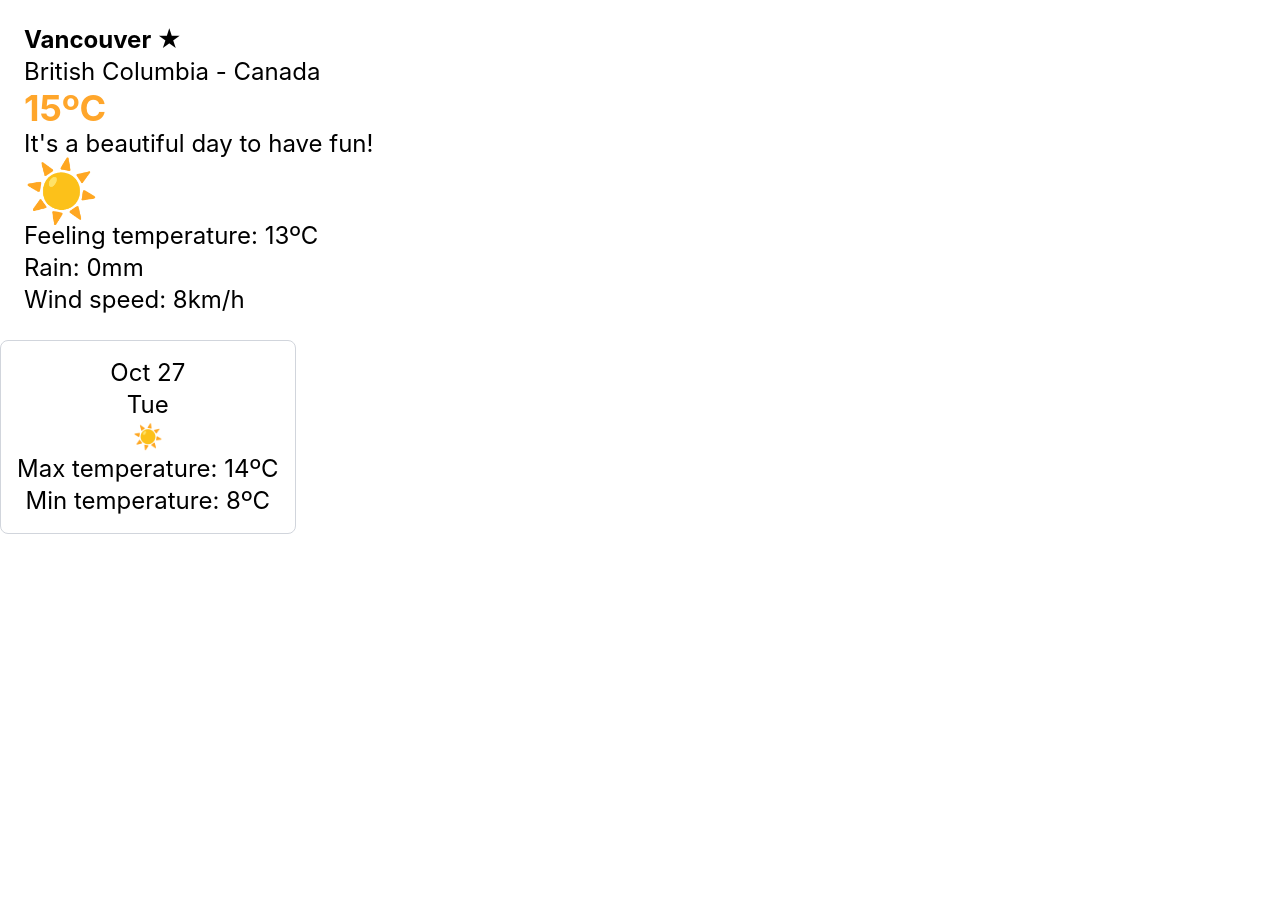
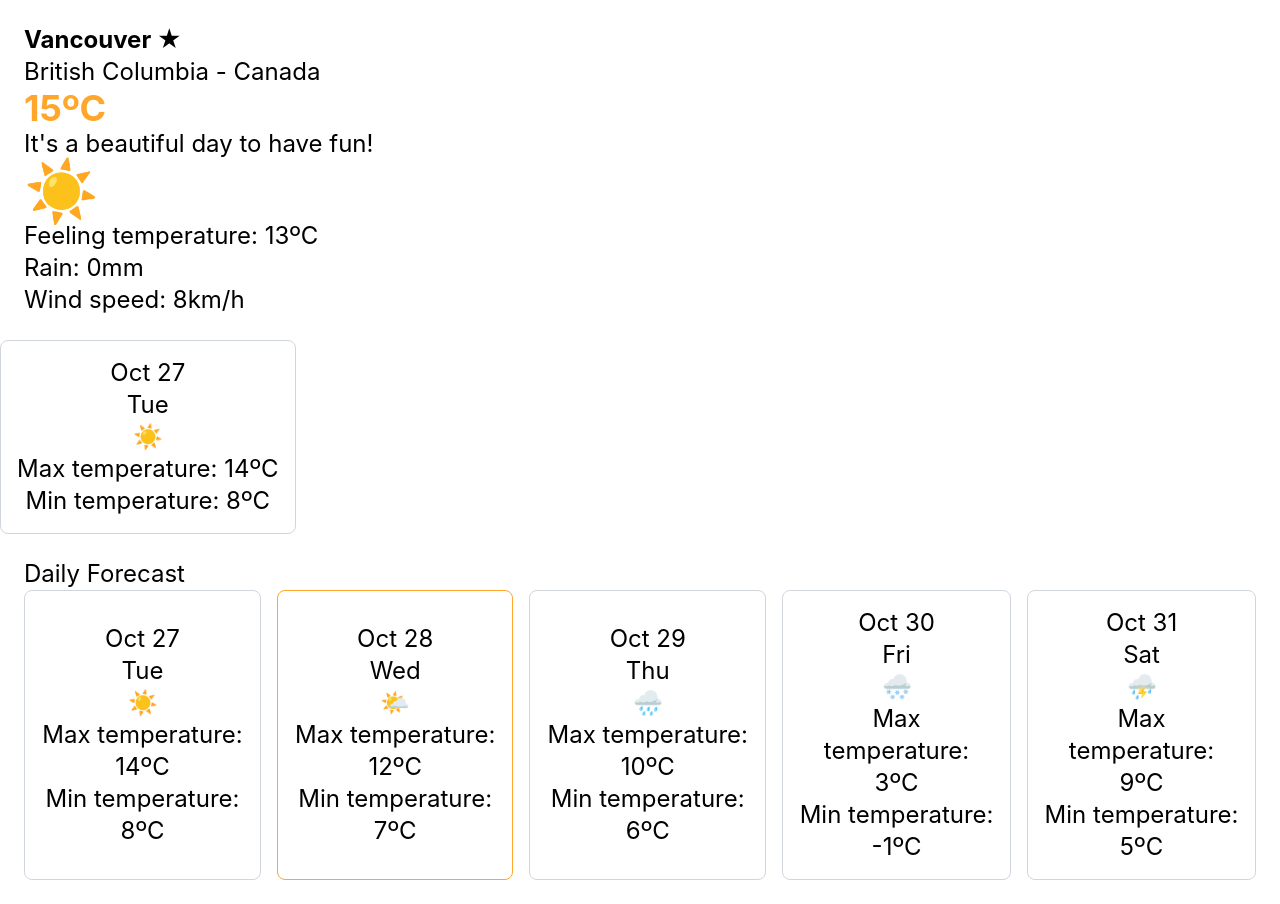
Before and after one commit to nakatanisae/Weather-app, a React (Vite) app in the folder react-app/: page / in a window 1280 px wide. Before the commit the page ends 800 px from the top, so only its background shows below. Built offline with nearby package versions, Linux system fonts and the light colour scheme.

Commit message:
Create DailyForecast component and connect to App.jsx

```diff
--- a/react-app/src/App.jsx
+++ b/react-app/src/App.jsx
@@ -1,6 +1,7 @@
 import CurrentWeather from './components/CurrentWeather'
 import {dummyWeather} from './data/dummyWeather'
 import  ForecastCard from './components/ForecastCard'
+import  DailyForecast from './components/DailyForecast'
 
 function App() {
   return (
@@ -17,6 +18,11 @@ function App() {
         onClick={()=> console.log("clicked")}
 
       />
+      <DailyForecast
+        days={dummyWeather.daily}
+        selectedDate="2026-10-28"
+        onSelectDate={(date) => console.log(date)}
+      />
 
     </main>
   )
--- /dev/null
+++ b/react-app/src/components/DailyForecast.jsx
@@ -0,0 +1,21 @@
+import ForecastCard from "./ForecastCard";
+
+function DailyForecast({days, selectedDate, onSelectDate}){
+    return (
+        <section className="p-6">
+        <h2 className="text-2xl">Daily Forecast</h2>
+        <div className="flex gap-4 overflow-x-auto">
+            {days.map((day)=> (
+                <ForecastCard key={day.date}
+                {...day}
+                isSelected={day.date === selectedDate}
+                onClick={()=> onSelectDate(day.date)}
+                />
+            ))}
+        </div>
+    </section>
+    )
+
+};
+
+export default DailyForecast;
```
